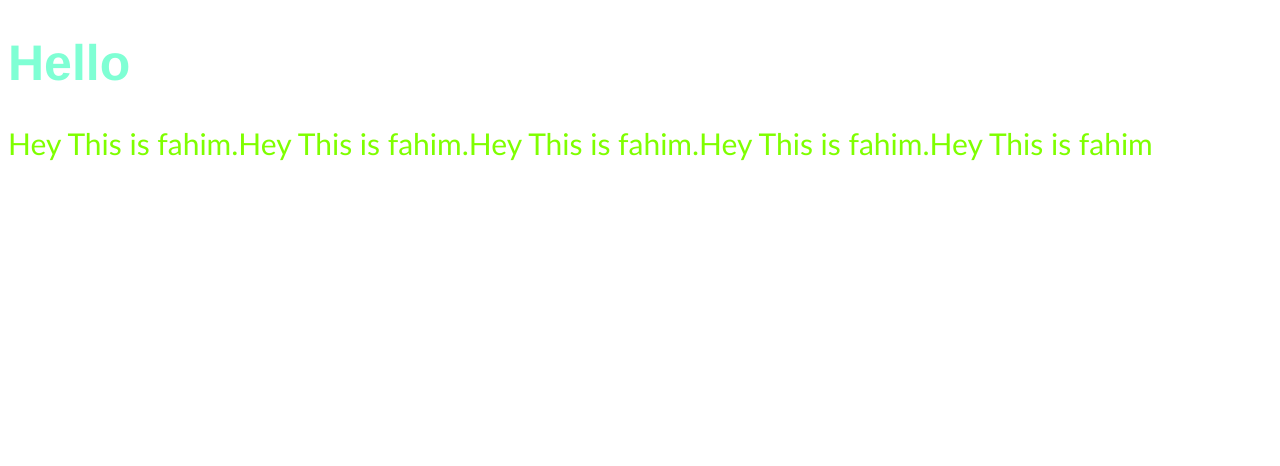
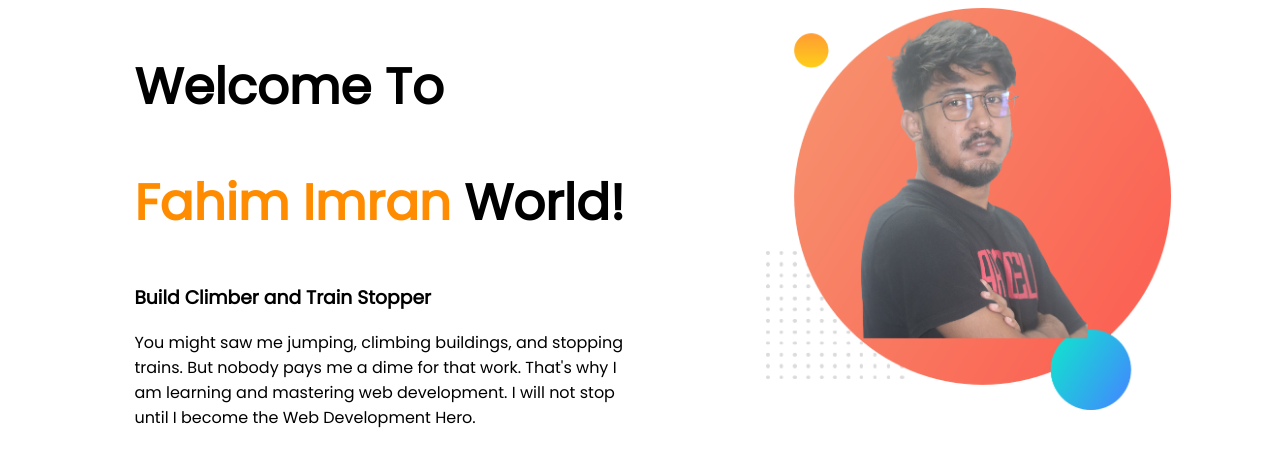
Before and after one commit to FahimImran07/Developer.portfolio, a plain HTML site: page index.html in a window 1280 px wide. Drawn offline with Linux system fonts and the light colour scheme.

Commit message:
dive correction

```diff
--- a/index.html
+++ b/index.html
@@ -1,14 +1,34 @@
 <!DOCTYPE html>
 <html lang="en">
+
 <head>
     <meta charset="UTF-8">
     <meta http-equiv="X-UA-Compatible" content="IE=edge">
     <meta name="viewport" content="width=device-width, initial-scale=1.0">
     <title>Web Development</title>
+    <link rel="preconnect" href="https://fonts.googleapis.com">
+    <link rel="preconnect" href="https://fonts.gstatic.com" crossorigin>
+    <link href="https://fonts.googleapis.com/css2?family=Poppins&display=swap" rel="stylesheet">
     <link rel="stylesheet" href="style.css">
 </head>
+
 <body>
-    <h1>Hello</h1>
-    <p>Hey This is fahim.Hey This is fahim.Hey This is fahim.Hey This is fahim.Hey This is fahim</p>
+    <section>
+
+        <div class="half-width">
+            <h1>Welcome To</h1>
+            <h1><span class="name">Fahim Imran</span> World!</h1>
+            <h3>Build Climber and Train Stopper</h3>
+            <p>You might saw me jumping, climbing buildings, and stopping trains. But nobody pays me a dime for that
+                work.
+                That's why I am learning and mastering web development. I will not stop until I become the Web
+                Development
+                Hero.</p>
+        </div>
+
+        <div class="half-width">
+            <img src="images/fahim.png" alt="" srcset="">
+        </div>
+
+    </section>
 </body>
-</html>
--- a/style.css
+++ b/style.css
@@ -1,14 +1,24 @@
-h1{
-    color: aquamarine;
-    font-size: 50px;
-    font-weight: 900;
-    font-family: 'Franklin Gothic Medium', 'Arial Narrow', Arial, sans-serif;
-
+body {
+    font-family: 'Poppins', sans-serif;
 }
 
-p{
-    color: chartreuse;
-    font-size: 30px;
-    font-family: 'Gill Sans', 'Gill Sans MT', Calibri, 'Trebuchet MS', sans-serif;
+h1 {
+    font-size: 50px;
+}
 
+.name {
+    color: darkorange;
 }
+
+section {
+    display: flex;
+}
+
+.half-width {
+    width: 50%;
+    padding-left: 10%;
+}
+
+.half-width img {
+    width: 80%;
+}
```
Also changed, not shown: images/dream-bg.png (added), images/exp-bg.png (added), images/fahim.png (added), images/jhankar.png (added), images/jhankar2.png (added), images/my-bg.png (added), images/my-bg2.png (added), images/top-banner.png (added), 7 other files.
